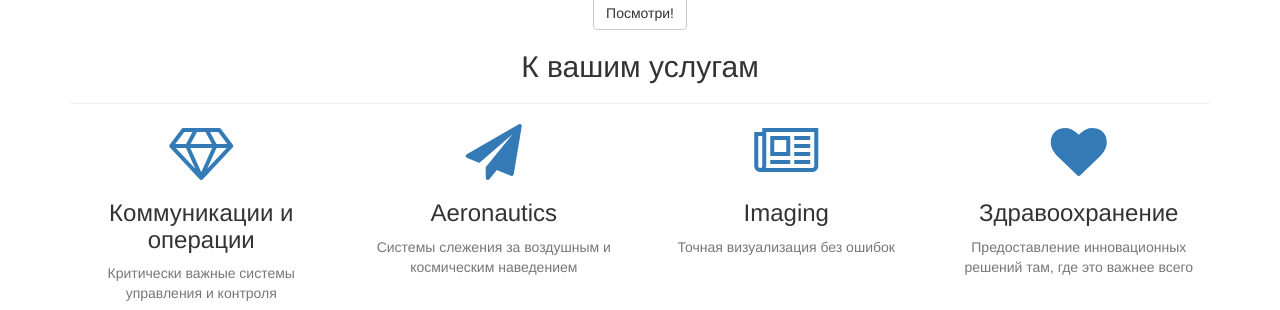
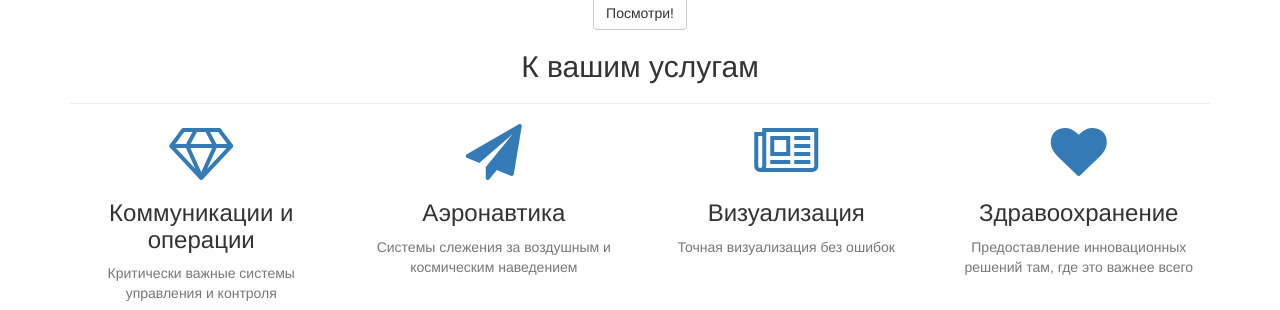
Before and after one commit to meyirzhan/ELK, a PHP site: page / in a window 1280 px wide. Shown: the part 372-682 px from the top of the page. Run offline with PHP 8.4, Linux system fonts and the light colour scheme; some libraries are stand-ins or nearby versions.

Commit message:
Add files via upload

```diff
--- a/index.php
+++ b/index.php
@@ -112,14 +112,14 @@
                 <div class="col-lg-3 col-md-6 text-center">
                     <div class="service-box">
                         <i class="fa fa-4x fa-paper-plane text-primary sr-icons"></i>
-                        <h3>Aeronautics</h3>
+                        <h3>Аэронавтика</h3>
                         <p class="text-muted">Системы слежения за воздушным и космическим наведением</p>
                     </div>
                 </div>
                 <div class="col-lg-3 col-md-6 text-center">
                     <div class="service-box">
                         <i class="fa fa-4x fa-newspaper-o text-primary sr-icons"></i>
-                        <h3>Imaging</h3>
+                        <h3>Визуализация</h3>
                         <p class="text-muted">Точная визуализация без ошибок</p>
                     </div>
                 </div>
@@ -161,7 +161,7 @@
                                 Космос
                                 </div>
                                 <div class="project-name">
-                                Вклад Аполлона
+                                Ракета Союз
                                 </div>
                             </div>
                         </div>
@@ -235,7 +235,7 @@
         <div class="container">
             <div class="row">
                 <div class="col-lg-8 col-lg-offset-2 text-center">
-                    <h2 class="section-heading">Let's Get In Touch!</h2>
+                    <h2 class="section-heading">Свяжитесь с нами!</h2>
                     <hr class="primary">
                     <p>Учитывая нашу очень конфиденциальную деятельность, мы не публикуем никаких контактных данных!</p>
                 </div>
```
